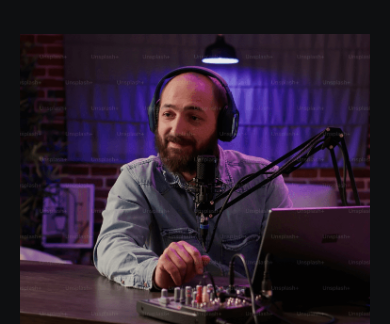
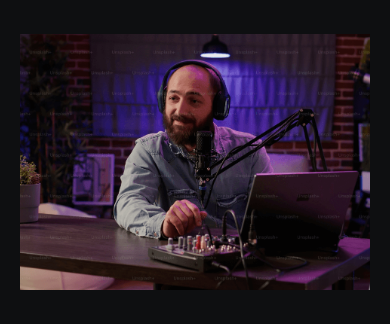
Before and after one commit to kewablay/dailyUI-day-3, a plain HTML site: page index.html in a window 390 px wide. Shown: the part 78-402 px from the top of the page. Drawn offline with nearby package versions, Linux system fonts and the light colour scheme.

Commit message:
adjusted  hero image height on mobile

```diff
--- a/index.html
+++ b/index.html
@@ -42,7 +42,7 @@
     <main>
       <section class="hero-section md:flex md:flex-row-reverse ">
         <!-- hero image  -->
-        <div class="hero-image h-[20rem] sm:h-[auto] md:-ml-32 xl:h-[32rem] w-full  ">
+        <div class="hero-image h-[16rem] sm:h-[auto] md:-ml-32 xl:h-[32rem] w-full  ">
           <img src="images/hero-image.png" class="h-full w-full object-cover" alt="hero-image" />
         </div>
 
```
